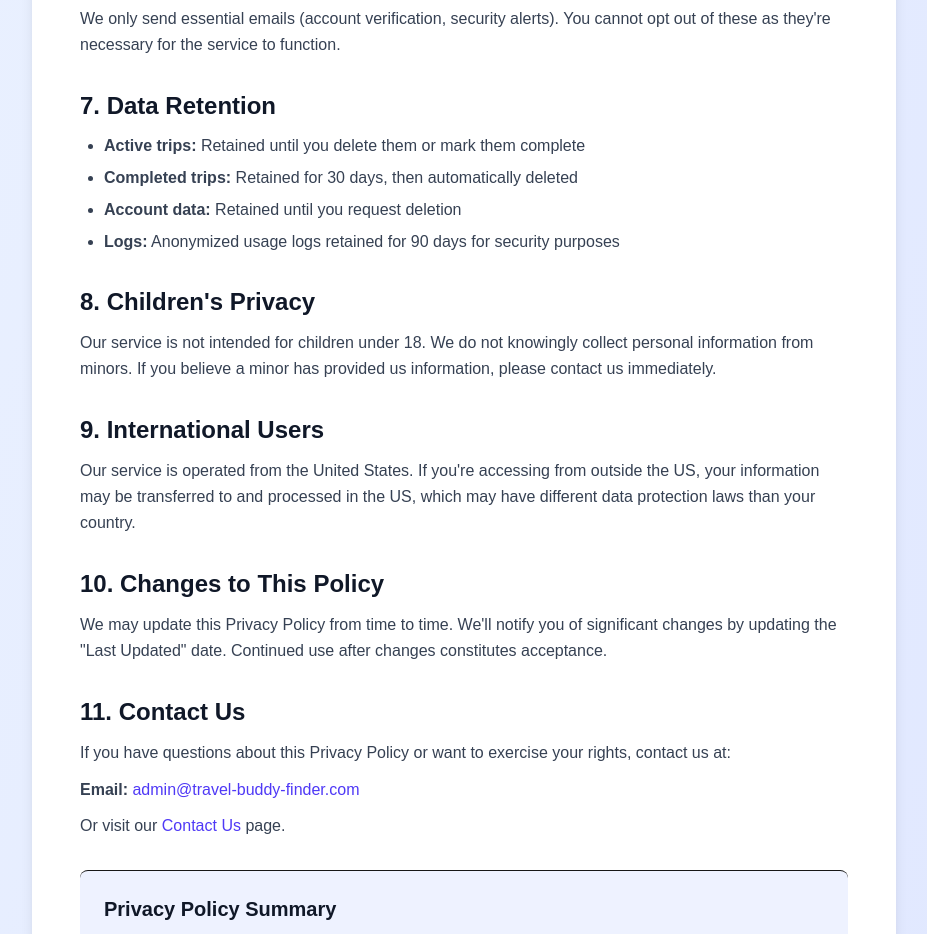
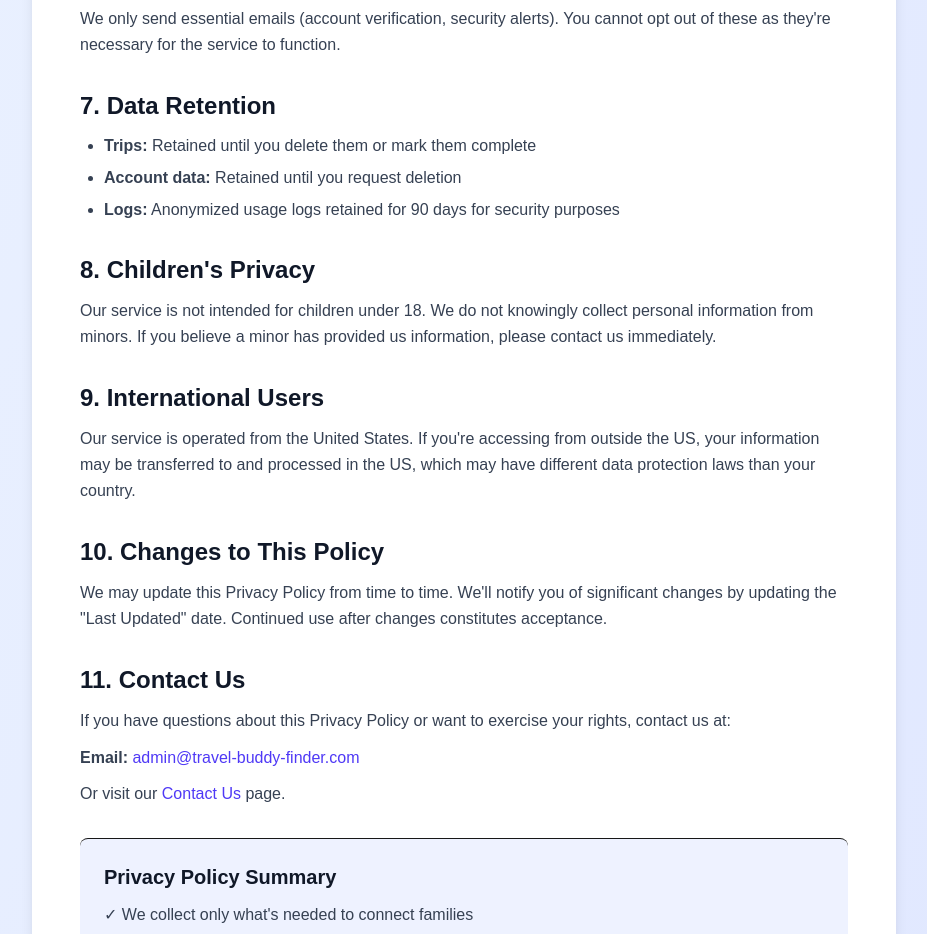
Before and after one commit to ankitk721/travel-buddy-finder, a Next.js app: page /privacy in a window 1280 px wide. Shown: the part 2780-3714 px from the top of the page, without its empty margins (176-1103 px from the left). Built offline with nearby package versions, Linux system fonts and the light colour scheme; no server answers.

Commit message:
update retention policy detail about trips since we can't build auto delete cron right now

```diff
--- a/app/privacy/page.tsx
+++ b/app/privacy/page.tsx
@@ -173,8 +173,7 @@ export default function PrivacyPage() {
             <section>
               <h2 className="text-2xl font-bold text-gray-900 mb-3">7. Data Retention</h2>
               <ul className="list-disc pl-6 text-gray-700 space-y-2">
-                <li><strong>Active trips:</strong> Retained until you delete them or mark them complete</li>
-                <li><strong>Completed trips:</strong> Retained for 30 days, then automatically deleted</li>
+                <li><strong>Trips:</strong> Retained until you delete them or mark them complete</li>
                 <li><strong>Account data:</strong> Retained until you request deletion</li>
                 <li><strong>Logs:</strong> Anonymized usage logs retained for 90 days for security purposes</li>
               </ul>
```
